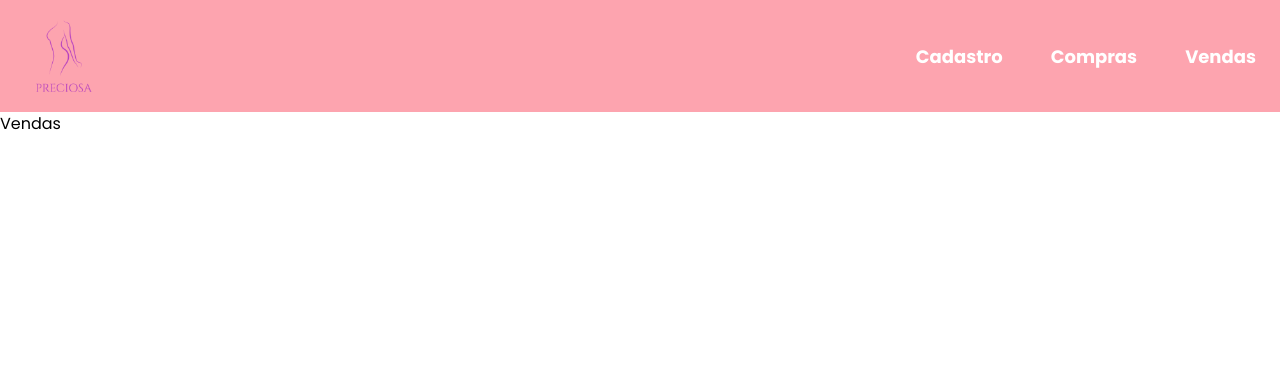
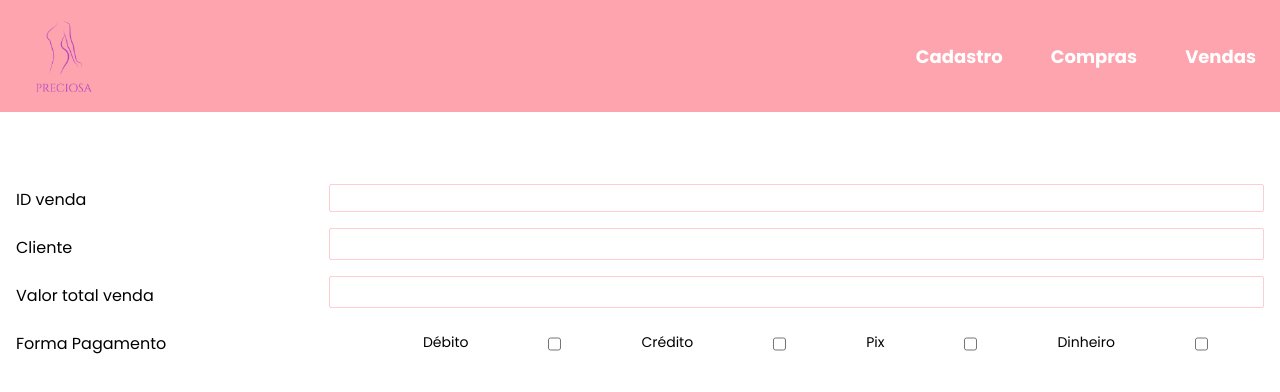
Before and after one commit to brunonascimentoo/clinicaEstetica, a React (Vite) app in the folder clinica-estetica/: page /vendas in a window 1280 px wide. Shown: the top 392 px of the page. Built offline with nearby package versions, Linux system fonts and the light colour scheme.

Commit message:
Página Vendas

```diff
--- a/clinica-estetica/src/pages/Compras/index.jsx
+++ b/clinica-estetica/src/pages/Compras/index.jsx
@@ -28,7 +28,7 @@ export function Compras() {
         </div>
         <div className="flex flex-wrap min-[540px]:justify-between">
           <label className="mt-2" htmlFor="quantidade">Data compra</label>
-          <input className="w-full min-[540px]:w-[400px] min-[540px]:ml-2 max-[540px]:mt-4 min-[820px]:w-[640px] min-[1024px]:w-[935px] outline-none border border-solid border-rose-200 rounded-sm" type="text" id="quantidade" name="quantidade" />
+          <input className="w-full min-[540px]:w-[400px] min-[540px]:ml-2 max-[540px]:mt-4 min-[820px]:w-[640px] min-[1024px]:w-[935px] outline-none border border-solid border-rose-200 rounded-sm pl-4" type="date" id="quantidade" name="quantidade" />
         </div>
         <div className="mt-4 flex flex-wrap min-[540px]:justify-between">
           <label className="mt-2" htmlFor="custo">Valor total</label>
--- a/clinica-estetica/src/pages/Home/index.jsx
+++ b/clinica-estetica/src/pages/Home/index.jsx
@@ -7,7 +7,7 @@ export function Home() {
       <div className="flex justify-center w-full h-[calc(100vh-139px)] min-[1024px]:h-[calc(100vh-112px)] bg-gray-50 overflow-hidden">
         <div className="flex flex-col justify-between min-[1024px]:flex-row min-[1024px]:items-center pt-[100px]">
           <div className="flex flex-col items-center justify-center text-md font-bold text-rose-400">
-            <h2 className="font-vibe text-8xl min-[640px]:text-10xl min-[1024px]:text-12xl min-[1280px]:mb-1000px" >Bem-vinda!</h2>
+            <h2 className="font-vibe tracking-wider text-8xl min-[640px]:text-10xl min-[1024px]:text-12xl min-[1280px]:mb-1000px" >Bem-vinda!</h2>
             <h4 className="font-vibe text-xl text-rose-300 min-[640px]:text-2xl min-[1024px]:text-4xl">Centro de saúde e beleza</h4>
           </div>
           <div className="">
--- a/clinica-estetica/src/pages/Vendas/index.jsx
+++ b/clinica-estetica/src/pages/Vendas/index.jsx
@@ -1,3 +1,42 @@
 export function Vendas() {
-  return <h1>Vendas</h1>
+  return (
+    <div className="w-full p-4 mt-14">
+      <form action="#">
+        <div className="w-full flex flex-col">
+          <div className="flex flex-wrap min-[540px]:justify-between mb-4">
+            <label className="mt-1" htmlFor="produto">ID venda</label>
+            <input className="w-full min-[540px]:w-[400px] min-[540px]:ml-2 max-[540px]:mt-4 min-[820px]:w-[640px] min-[1024px]:w-[935px] outline-none border border-solid border-rose-200 rounded-sm" type="text" id="produto" name="produto" />
+          </div>
+
+
+
+        </div>
+        <div className="flex flex-wrap min-[540px]:justify-between">
+          <label className="mt-2" htmlFor="quantidade">Cliente</label>
+          <input className="w-full min-[540px]:w-[400px] min-[540px]:ml-2 max-[540px]:mt-4 min-[820px]:w-[640px] min-[1024px]:w-[935px] outline-none border border-solid border-rose-200 rounded-sm" type="text" id="quantidade" name="quantidade" />
+        </div>
+        <div className="mt-4 flex flex-wrap min-[540px]:justify-between">
+          <label className="mt-2" htmlFor="custo">Valor total venda</label>
+          <input className="w-full min-[540px]:w-[400px] min-[540px]:ml-2 max-[540px]:mt-4 min-[820px]:w-[640px] min-[1024px]:w-[935px] outline-none border border-solid border-rose-200 rounded-sm" type="text" id="custo" name="custo" />
+        </div>
+        <div className=" flex justify-between w-full flex-wrap min-[540px]:flex-nowrap py-6">
+          <div>
+            <p>Forma Pagamento</p>
+          </div>
+          <div className="flex gap-2 pt-4 pr-4 text-[14px] min-[540px]:pt-0 min-[540px]:gap-4 min-[820px]:gap-12  min-[1024px]:mr-10 min-[1024px]:gap-20">
+            <label htmlFor="avon">Débito</label>
+            <input type="checkbox" id="avon" name="avon" />
+            <label htmlFor="natura">Crédito</label>
+            <input type="checkbox" id="natura" name="natura" />
+            <label htmlFor="boticario">Pix</label>
+            <input type="checkbox" id="boticario" name="boticario" />
+            <label htmlFor="jequiti">Dinheiro</label>
+            <input type="checkbox" id="jequiti" name="jequiti" />
+          </div>
+
+        </div>
+      </form>
+    </div>
+  )
+
 }
```
